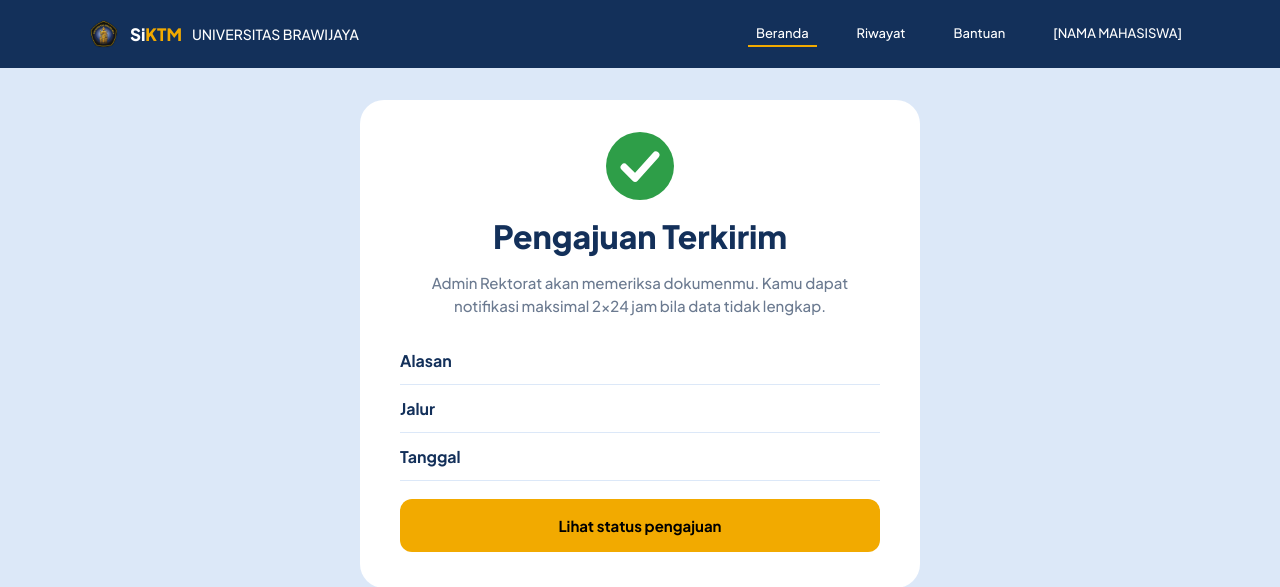
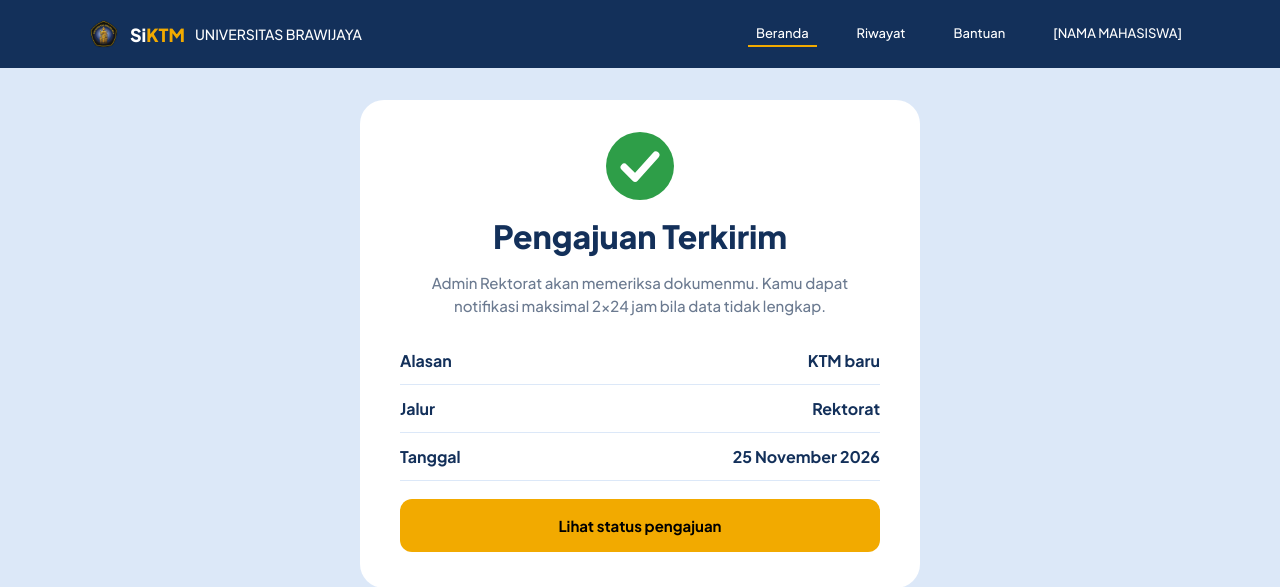
Before and after one commit to belove-pink/SiKTM-RSI, a Laravel app: template resources/views/pengajuan-terkirim.blade.php in a window 1280 px wide. Shown: the top 587 px of the page. Run offline with Laravel 12, Linux system fonts and the light colour scheme; the template is opened without the code that fills it, so the values that code supplies are empty.

Commit message:
Rapikan navigasi  pengajuan terkirim

```diff
--- a/resources/views/pengajuan-terkirim.blade.php
+++ b/resources/views/pengajuan-terkirim.blade.php
@@ -15,7 +15,7 @@
     .nav-isi { max-width: 1100px; height: 100%; margin: 0 auto; display: flex; align-items: center; justify-content: space-between; }
     .nav .kiri { display: flex; align-items: center; gap: 10px; font-size: 14px; font-weight: 500; }
     .nav .kiri img { height: 28px; }
-    .nav .kiri b { font-size: 17px; font-weight: 800; }
+    .nav .kiri b { font-size: 18px; font-weight: 800; }
     .nav .kiri b span { color: #f2aa00; }
     .nav .kanan { display: flex; gap: 32px; font-size: 13px; font-weight: 500; }
     .nav .kanan a { color: #fff; text-decoration: none; padding: 4px 8px; }
```
